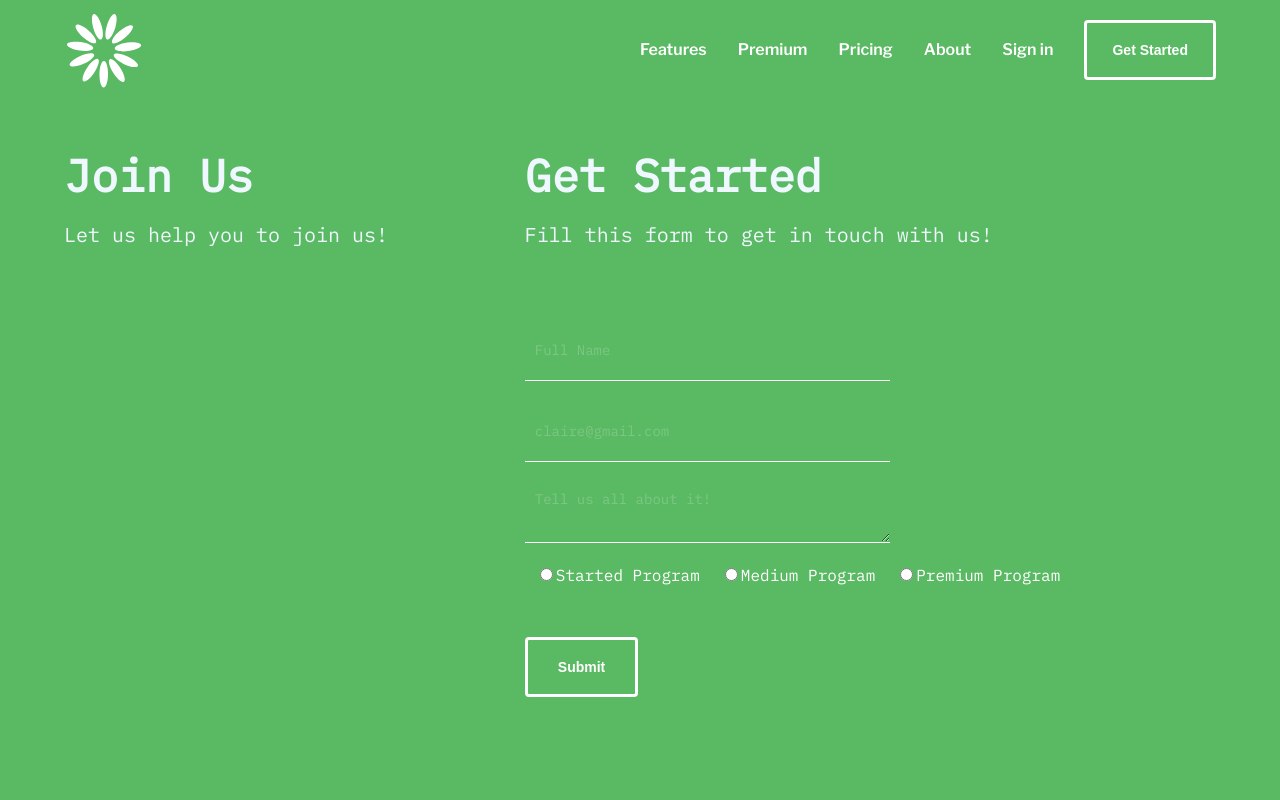
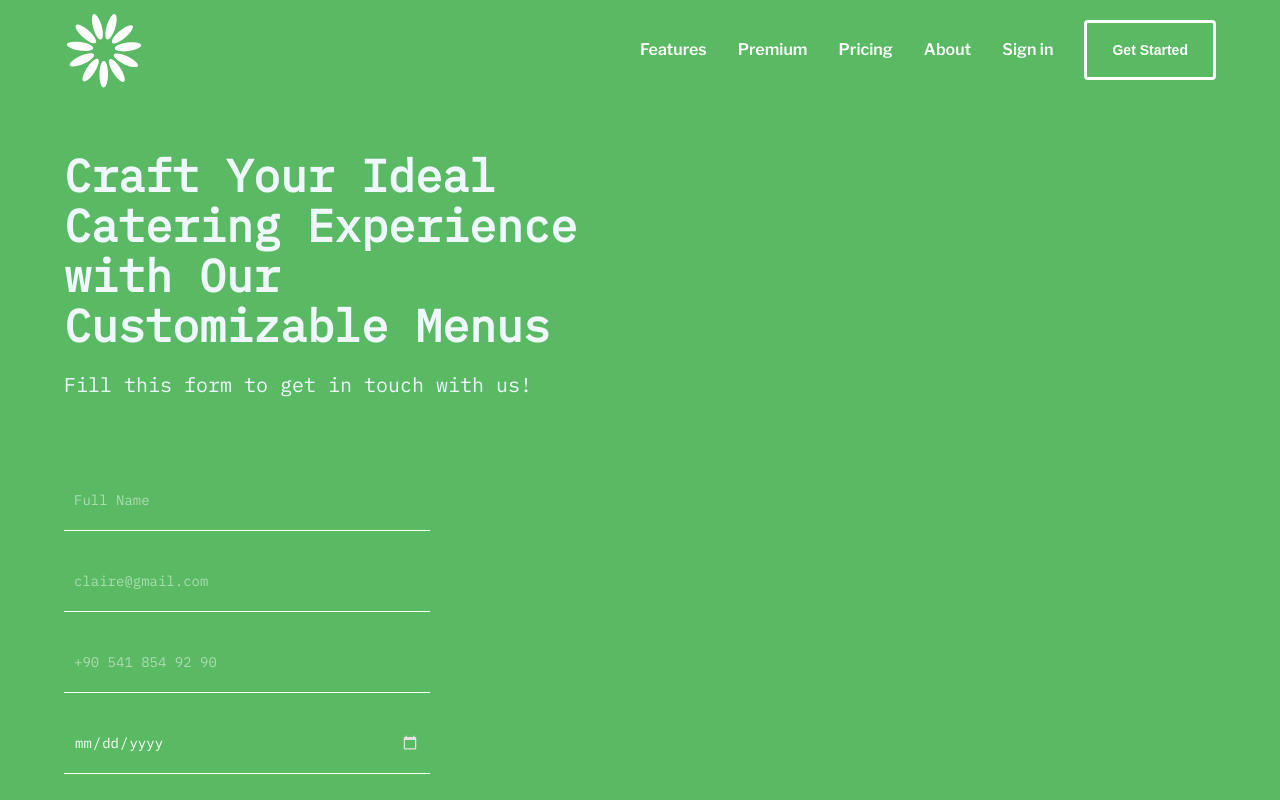
Before and after one commit to cey-t/catering-website, a React (Create React App) app: page /getStarted in a window 1280 px wide. Shown: the top 800 px of the page. Built offline with nearby package versions, Linux system fonts and the light colour scheme.

Commit message:
Post Request for get started section

```diff
--- a/src/pages/GetStarted/GetStarted.js
+++ b/src/pages/GetStarted/GetStarted.js
@@ -2,48 +2,88 @@ import { useState } from "react";
 import Button from "components/Button/Button";
 import styles from "./GetStarted.module.scss";
 import classNames from "classnames";
+import { apiURL } from "utils/api/api";
 const GetStarted = () => {
   const [formData, setFormData] = useState({
-    name: "",
+    fullName: "",
     email: "",
     message: "",
+    phoneNumber: "",
+    date: "",
     type: "",
   });
   const [submissionMessage, setSubmitMessage] = useState(false);
   const resetData = () => {
-    setFormData({ name: "", email: "", message: "" });
+    setFormData({
+      fullName: "",
+      email: "",
+      message: "",
+      date: "",
+      type: "",
+      phoneNumber: "",
+    });
   };
   const programType = [
     {
       id: "starterProgram",
-      value: "Started Program",
+      value: "Minimal Party",
     },
     {
       id: "mediumProgram",
-      value: "Medium Program",
+      value: "Medial Party",
     },
     {
       id: "premiumProgram",
-      value: "Premium Program",
+      value: "Premium Party",
     },
   ];
-  const submitForm = (event) => {
+  // const submitForm = async (event) => {
+  //   event.preventDefault();
+  //   try {
+  //     const res = await fetch(`${apiURL}/api/customise-plans`, {
+  //       method: "POST",
+  //       mode: "cors",
+  //       headers: { "Content-type": "application/json" },
+  //       body: JSON.stringify({ data: formData }),
+  //     });
+  //     if (!res.ok) throw new Error("Something went wrong");
+  //     const data = res.json();
+  //     console.log(data);
+  //     // setFormData(data);
+  //     console.log(formData);
+  //     resetData();
+  //     setSubmitMessage(true);
+  //   } catch (error) {
+  //     console.log(error.message);
+  //   }
+  // };
+  const submitForm = async (event) => {
     event.preventDefault();
-    console.log(formData);
-    resetData();
-    setSubmitMessage(true);
+    try {
+      const res = await fetch(`${apiURL}/api/customise-plans`, {
+        method: "POST",
+        mode: "cors",
+        headers: { "Content-Type": "application/json" },
+        body: JSON.stringify({
+          data: formData,
+        }),
+      });
+      if (!res.ok) throw new Error("Something went wrong");
+      const data = await res.json();
+      setFormData(data);
+      resetData();
+      setSubmitMessage(true);
+    } catch (error) {
+      console.log(error.message);
+    }
   };
   return (
     <section className={styles.getStartedRoot}>
       <div className={styles.getStartedContainer}>
-        <div className={styles.header}>
-          <h1 className={styles.headerText}>Join Us</h1>
-          <p className={styles.contentText}>Let us help you to join us!</p>
-        </div>
         <div className={styles.form}>
           <div>
             <h1 className={classNames(styles.headerText, styles.getStarted)}>
-              Get Started
+              Craft Your Ideal Catering Experience with Our Customizable Menus
             </h1>
             <p className={classNames(styles.contentText, styles.getStarted)}>
               Fill this form to get in touch with us!
@@ -62,9 +102,9 @@ const GetStarted = () => {
                   required
                   className={styles.input}
                   placeholder="Full Name"
-                  value={formData.name}
+                  value={formData.fullName}
                   onChange={(e) =>
-                    setFormData({ ...formData, name: e.target.value })
+                    setFormData({ ...formData, fullName: e.target.value })
                   }
                   name="name"
                 />
@@ -78,10 +118,29 @@ const GetStarted = () => {
                   }
                   placeholder="claire@gmail.com"
                 />
+                <input
+                  type="tel"
+                  required
+                  className={styles.input}
+                  value={formData.phoneNumber}
+                  placeholder="+90 541 854 92 90"
+                  onChange={(e) =>
+                    setFormData({ ...formData, phoneNumber: e.target.value })
+                  }
+                />
+                <input
+                  type="date"
+                  required
+                  className={styles.input}
+                  value={formData.date}
+                  onChange={(e) =>
+                    setFormData({ ...formData, date: e.target.value })
+                  }
+                />
                 <textarea
                   type="text"
                   required
-                  className={styles.input}
+                  className={classNames(styles.input, styles.textArea)}
                   value={formData.message}
                   onChange={(e) =>
                     setFormData({ ...formData, message: e.target.value })
--- a/src/pages/GetStarted/GetStarted.module.scss
+++ b/src/pages/GetStarted/GetStarted.module.scss
@@ -5,11 +5,8 @@
   padding: 150px 0px;
   height: auto;
   .getStartedContainer {
-    display: flex;
-    justify-content: space-between;
     width: 90%;
     margin: auto;
-    gap: 20px;
   }
 
   .form {
@@ -45,7 +42,7 @@
 
     &::placeholder {
       color: #ffffff;
-      opacity: 0.2;
+      opacity: 0.5;
     }
   }
   .checkBoxText {
@@ -58,6 +55,7 @@
     color: #f0f8ff;
     font-family: "IBM Plex Mono", monospace;
     margin: 0;
+    width: 75%;
   }
 
   .contentText {
@@ -79,6 +77,16 @@
   }
   .programChoice {
     display: flex;
+  }
+  .textArea {
+    resize: vertical;
+    height: 70px;
+  }
+  input[type="date"]::-webkit-calendar-picker-indicator {
+    filter: invert(100%) sepia(0%) saturate(186%) hue-rotate(208deg)
+      brightness(93%) contrast(90%);
+
+    font-size: 16px;
   }
 }
 @media screen and (max-width: 1010px) {
```
